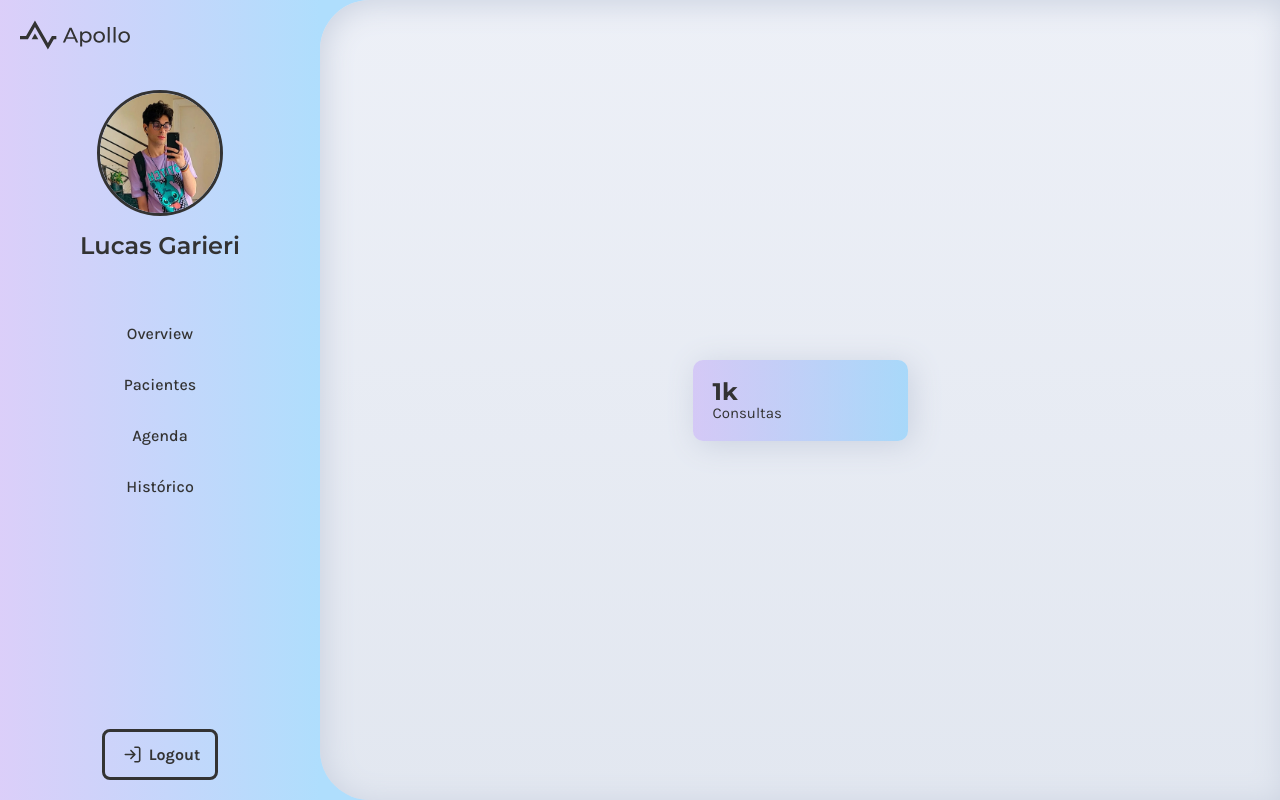
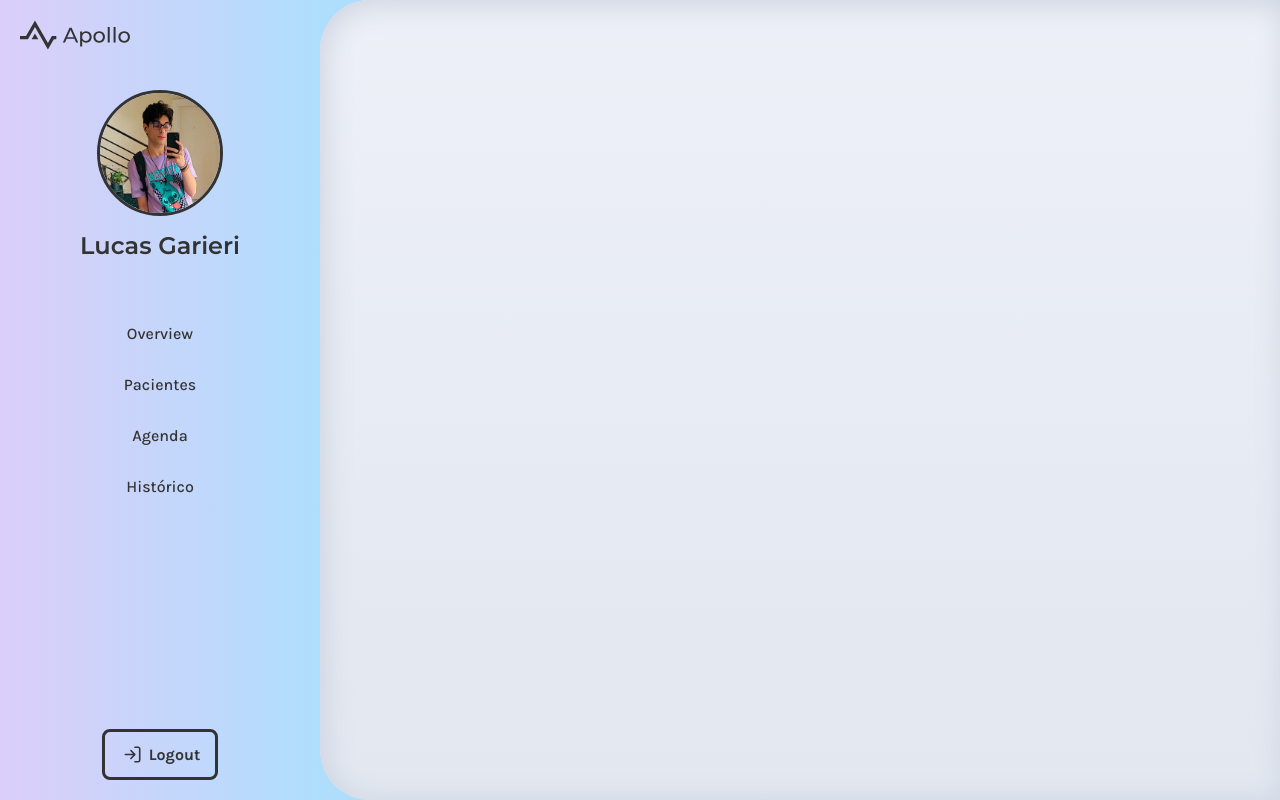
Before and after one commit to pedrohrodrig/LabEngSoft2-Frontend, a React (Create React App) app in the folder frontend/: page /test in a window 1280 px wide. Built offline with nearby package versions, Linux system fonts and the light colour scheme.

Commit message:
✨ Added TestPage

```diff
--- a/frontend/src/pages/testpage/testpage.js
+++ b/frontend/src/pages/testpage/testpage.js
@@ -1,14 +1,9 @@
 import React from "react";
-import BigNumber from "../../components/bignumber/bignumber";
-import AppointmentList from "../../components/appointmentlist/appointmentlist";
-
-import patientList from "../../objects/patients";
 import "./testpage.css";
 
 function TestPage() {
     return (
         <div className="test page">
-            <BigNumber number="1k" text="Consultas" />
         </div>
     );
 }
```
